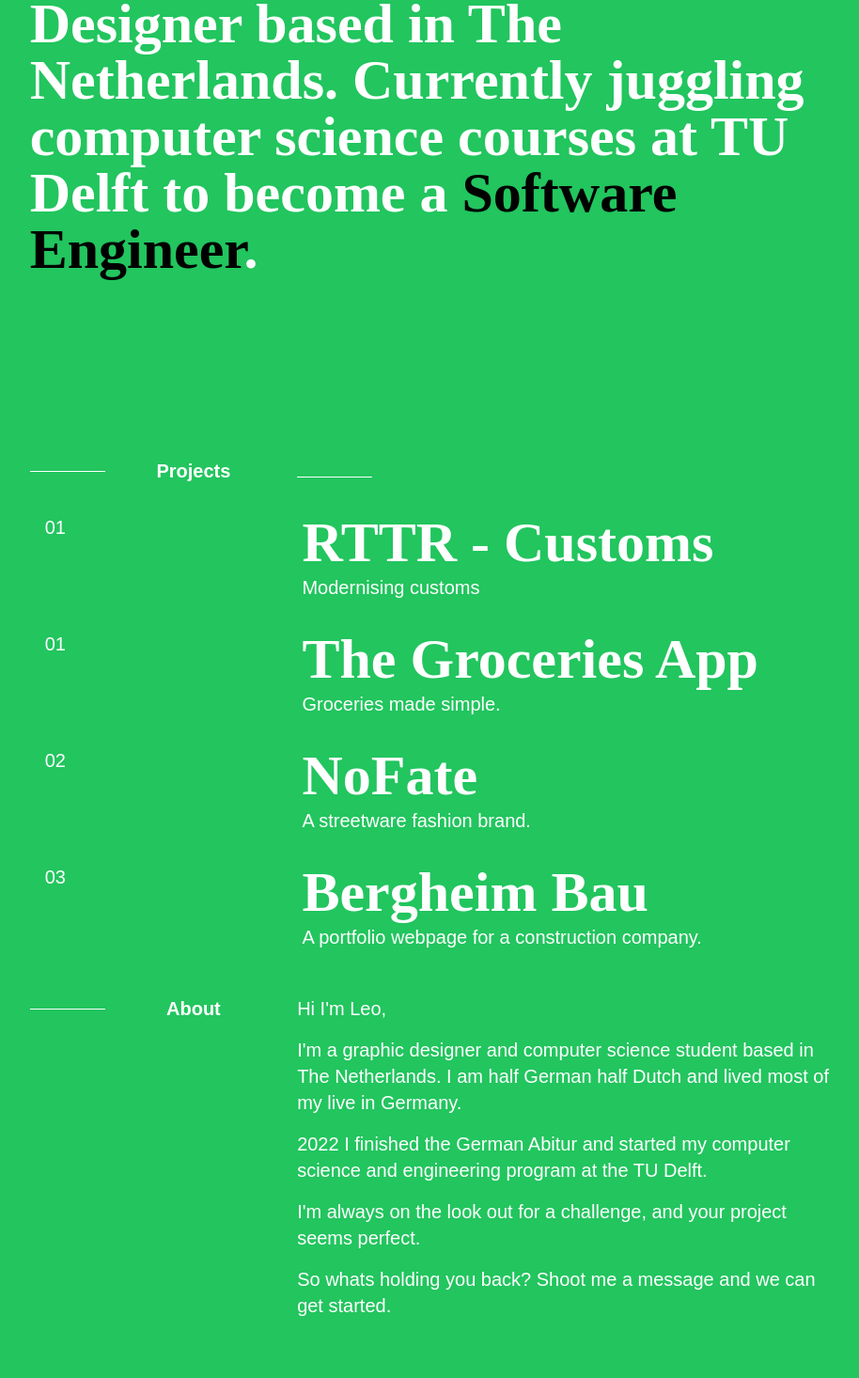
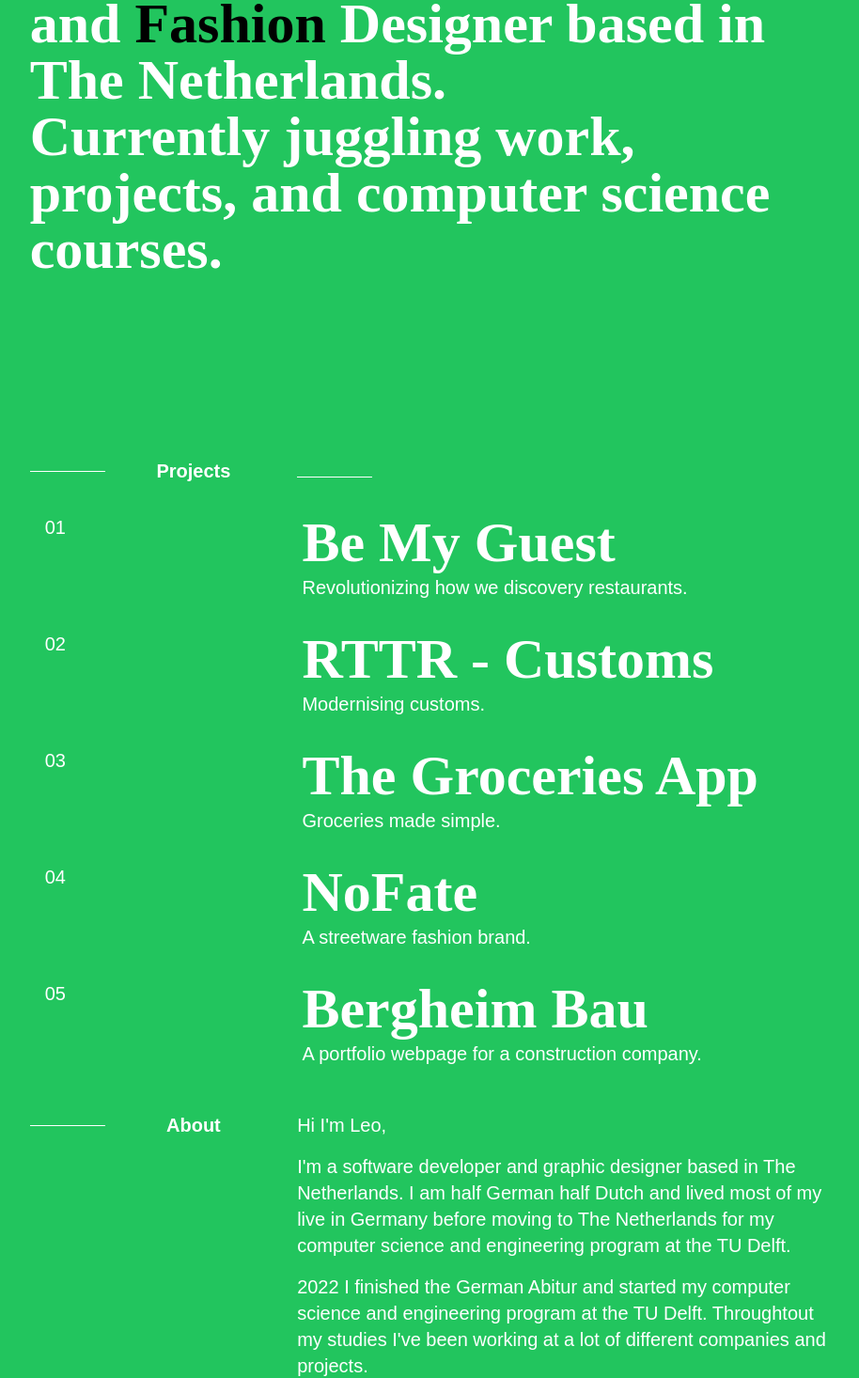
Before and after one commit to leo-mangold/leomangold.com, a SvelteKit app: page / in a window 1280 px wide. Shown: the part 233-1699 px from the top of the page at 94% size, without its empty margins (363-1277 px from the left). Built offline with nearby package versions, Linux system fonts and the light colour scheme; a web font is replaced by a local one.

Commit message:
feat: add be my guest

```diff
--- a/src/lib/data.ts
+++ b/src/lib/data.ts
@@ -1,2 +1,2 @@
-export const EMAIL = 'contact@leomangold.com';
-export const PHONE = '+4917673558560';
+export const EMAIL = 'hello@leomangold.com';
+export const PHONE = '+31617662088';
--- a/src/routes/+page.svelte
+++ b/src/routes/+page.svelte
@@ -1,8 +1,36 @@
-<script>
+<script lang="ts">
 	import FadeIn from '$lib/components/fade_in.svelte';
 	import Project from '$lib/components/project.svelte';
 	import TextSection from '$lib/components/text_section.svelte';
 	import { EMAIL } from '$lib/data';
+
+	const projects = [
+		{
+			title: 'Be My Guest',
+			description: 'Revolutionizing how we discovery restaurants.',
+			link: '/projects/be-my-guest'
+		},
+		{
+			title: 'RTTR - Customs',
+			description: 'Modernising customs.',
+			link: '/projects/rttr'
+		},
+		{
+			title: 'The Groceries App',
+			description: 'Groceries made simple.',
+			link: '/projects/thegroceriesapp'
+		},
+		{
+			title: 'NoFate',
+			description: 'A streetware fashion brand.',
+			link: '/projects/nofate'
+		},
+		{
+			title: 'Bergheim Bau',
+			description: 'A portfolio webpage for a construction company.',
+			link: '/projects/bergheimbau'
+		}
+	];
 </script>
 
 <svelte:head>
@@ -13,24 +41,23 @@
 <!-- HERO -->
 
 <FadeIn>
-	<div class="mb-24 mt-16 sm:mb-48 ">
+	<div class="mb-24 mt-16 sm:mb-48">
 		<div class=" sm:h-7/12 headline">
-			<div class="my-auto sm:mt-auto sm:mb-0 ">
+			<div class="my-auto sm:mb-0 sm:mt-auto">
 				<div class="short sm:hidden">
 					<p>
+						<span class="text-black">Software</span> Engineer and
 						<span class="text-black">Graphic</span> and
 						<span class="text-black">Fashion</span> Designer.
 					</p>
-					<p>
-						<span class="text-black"> Software</span> Engineer.
-					</p>
 				</div>
 				<div class="long hidden sm:inline">
-					<span class="text-black">Graphic</span>, <span class="text-black">Web</span>, and
-					<span class="text-black">Fashion</span>
-					Designer based in The Netherlands. Currently juggling computer science courses at TU Delft
-					to become a
-					<span class="text-black">Software Engineer</span>.
+					<p>
+						<span class="text-black">Software</span> Engineer and
+						<span class="text-black">Graphic </span> and <span class="text-black">Fashion</span>
+						Designer based in The Netherlands.
+					</p>
+					<p>Currently juggling work, projects, and computer science courses.</p>
 				</div>
 			</div>
 		</div>
@@ -45,22 +72,15 @@
 		</TextSection>
 	</div>
 
-	<a href="/projects/rttr">
-		<Project number="01" title="RTTR - Customs" description="Modernising customs" />
-	</a>
-	<a href="/projects/thegroceriesapp">
-		<Project number="01" title="The Groceries App" description="Groceries made simple." />
-	</a>
-	<a href="/projects/nofate">
-		<Project number="02" title="NoFate" description="A streetware fashion brand." />
-	</a>
-	<a href="/projects/bergheimbau">
-		<Project
-			number="03"
-			title="Bergheim Bau"
-			description="A portfolio webpage for a construction company."
-		/>
-	</a>
+	{#each projects as project, i}
+		<a href={project.link}>
+			<Project
+				number={(i + 1).toString().padStart(2, '0')}
+				title={project.title}
+				description={project.description}
+			/>
+		</a>
+	{/each}
 </section>
 
 <!-- ABOUT -->
@@ -69,23 +89,28 @@
 		<p class="mb-4">Hi I'm Leo,</p>
 
 		<p class="mb-4">
-			I'm a graphic designer and computer science student based in The Netherlands. I am half German
-			half Dutch and lived most of my live in Germany.
+			I'm a software developer and graphic designer based in The Netherlands. I am half German half
+			Dutch and lived most of my live in Germany before moving to The Netherlands for my computer
+			science and engineering program at the TU Delft.
 		</p>
 
 		<p class="mb-4">
 			2022 I finished the German Abitur and started my computer science and engineering program at
-			the TU Delft.
+			the TU Delft. Throughtout my studies I've been working at a lot of different companies and
+			projects.
 		</p>
 
-		<p class="mb-4">I'm always on the look out for a challenge, and your project seems perfect.</p>
+		<p class="mb-4">
+			I have a passion for creating great user experiences and I'm always on the look out for a
+			challenge, and your project seems perfect.
+		</p>
 
-		<p class="mb-4">So whats holding you back? Shoot me a message and we can get started.</p>
+		<p class="mb-4">So whats holding you back? Shoot me a message and we can get started!</p>
 	</TextSection>
 </section>
 
 <!-- CONTACT -->
-<section class="contact group inline-block py-8 ">
+<section class="contact group inline-block py-8">
 	<FadeIn>
 		<a href="mailto:{EMAIL}">
 			<p class="font-serif text-6xl font-bold">Get in Touch!</p>
--- /dev/null
+++ b/src/routes/projects/be-my-guest/+page.svelte
@@ -0,0 +1,29 @@
+<script>
+	import FadeIn from '$lib/components/fade_in.svelte';
+	import ProjectPage from '$lib/components/project_page.svelte';
+</script>
+
+<ProjectPage title="Be My Guest">
+	<FadeIn>
+		<p class="py-4">
+			Revolutionizing how we discovery restaurants. Built a new restaurant discovery app that helps
+			users find restaurants based on recommendations of their friends. In contrast to other
+			platforms we focus on positivity and want to focus on building a healty relationship with
+			restaurants.
+		</p>
+		<p>April 2024 — June 2024</p>
+	</FadeIn>
+
+	<FadeIn>
+		<p class="pb-4">
+			Challenges: Create a user-friendly and intuitive native mobile app. Deploy it to the App Store
+			and Google Play.
+		</p>
+		<p class="pb-4">
+			Technologies used: ReactNative, Expo, TRPC, PostgreSQL, Prisma, Docker, Figma, Digital Ocean,
+			App Store, Google Play, Google Places
+		</p>
+	</FadeIn>
+
+	<img src="/projects/be-my-guest/s1.png" alt="" />
+</ProjectPage>
```
Also changed, not shown: 1 other file (tests, documents, lock files or other folders).
